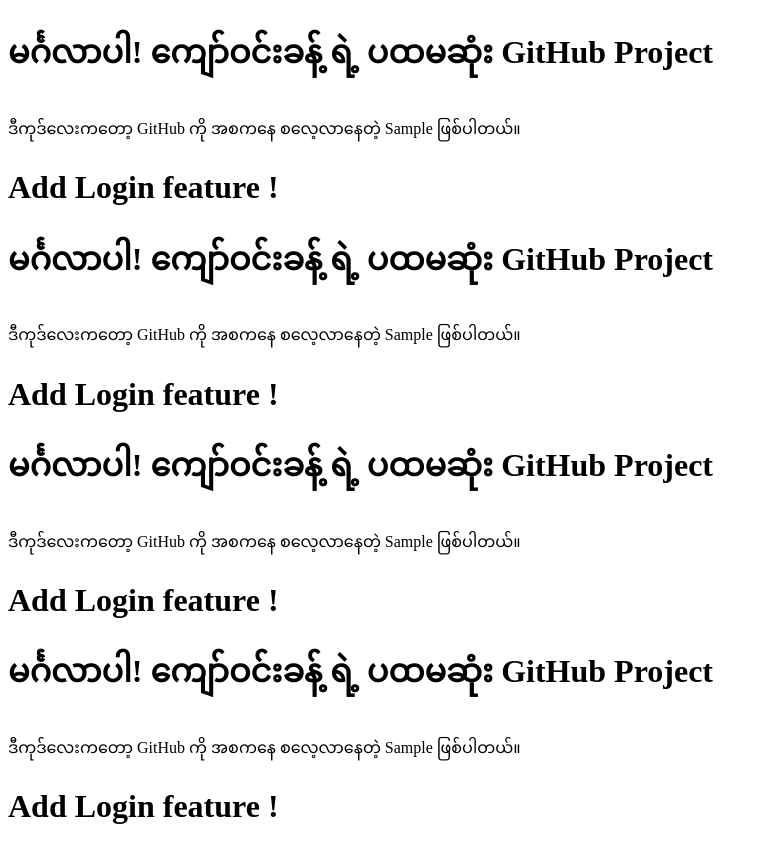
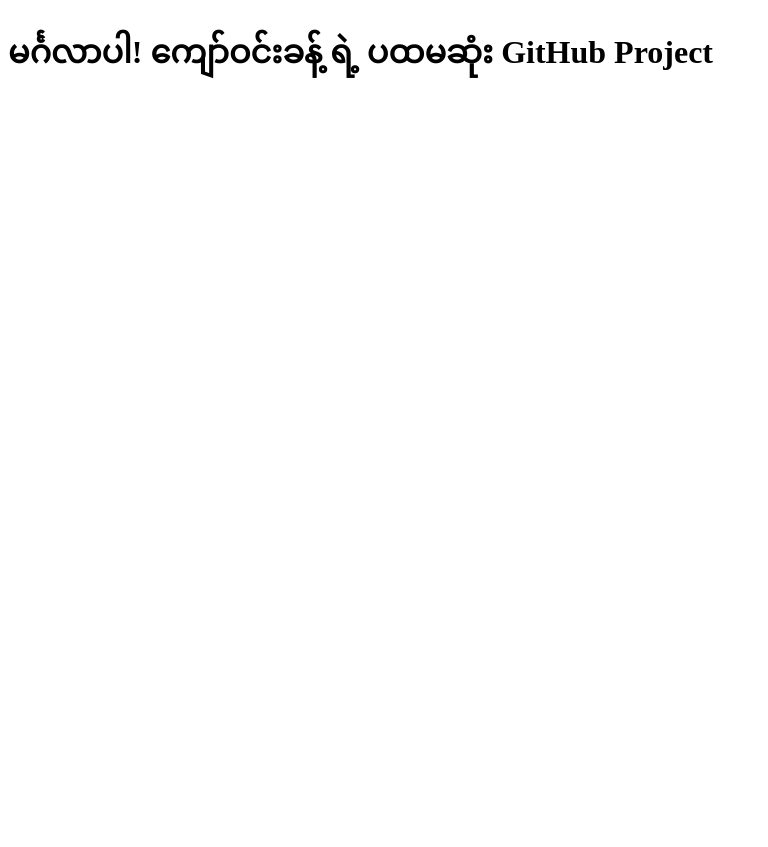
Before and after one commit to kyawwinkhant079-a11y/git_test, a plain HTML site: page index.html in a window 1280 px wide. Shown: the whole page, without its empty margins (0-768 px from the left). After the commit the page ends 800 px from the top, so only its background shows below. Drawn offline with Linux system fonts and the light colour scheme.

Commit message:
modify index.html file

```diff
--- a/index.html
+++ b/index.html
@@ -6,16 +6,5 @@
 </head>
 <body>
     <h1>မင်္ဂလာပါ! ကျော်ဝင်းခန့် ရဲ့ ပထမဆုံး GitHub Project</h1>
-    <p>ဒီကုဒ်လေးကတော့ GitHub ကို အစကနေ စလေ့လာနေတဲ့ Sample ဖြစ်ပါတယ်။</p>
-    <h1>Add Login feature !</h1>
-    <h1>မင်္ဂလာပါ! ကျော်ဝင်းခန့် ရဲ့ ပထမဆုံး GitHub Project</h1>
-    <p>ဒီကုဒ်လေးကတော့ GitHub ကို အစကနေ စလေ့လာနေတဲ့ Sample ဖြစ်ပါတယ်။</p>
-    <h1>Add Login feature !</h1>
-    <h1>မင်္ဂလာပါ! ကျော်ဝင်းခန့် ရဲ့ ပထမဆုံး GitHub Project</h1>
-    <p>ဒီကုဒ်လေးကတော့ GitHub ကို အစကနေ စလေ့လာနေတဲ့ Sample ဖြစ်ပါတယ်။</p>
-    <h1>Add Login feature !</h1>
-    <h1>မင်္ဂလာပါ! ကျော်ဝင်းခန့် ရဲ့ ပထမဆုံး GitHub Project</h1>
-    <p>ဒီကုဒ်လေးကတော့ GitHub ကို အစကနေ စလေ့လာနေတဲ့ Sample ဖြစ်ပါတယ်။</p>
-    <h1>Add Login feature !</h1>
 </body>
 </html>
```
